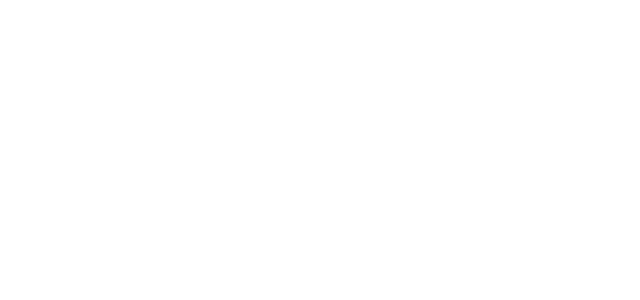
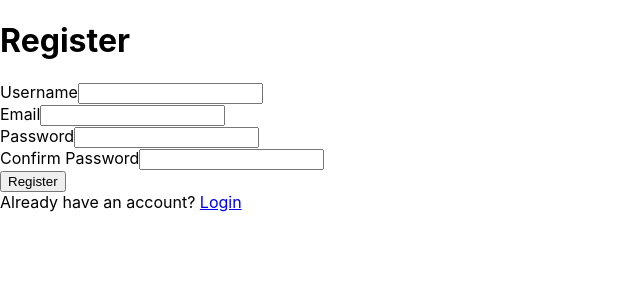
Before and after one commit to rgraner/ecommerce-part-II, a React (Create React App) app in the folder views/: page /register in a window 1280 px wide. Before the commit this address had no page. Shown: the top 300 px of the page, without its empty margins (0-640 px from the left). Built offline with nearby package versions, Linux system fonts and the light colour scheme.

Commit message:
Create registration new user page

```diff
--- a/views/package.json
+++ b/views/package.json
@@ -36,5 +36,5 @@
       "last 1 safari version"
     ]
   },
-  "proxy": "http://localhost:8000"
+  "proxy": "http://localhost:3000"
 }
--- a/views/src/App.js
+++ b/views/src/App.js
@@ -1,9 +1,10 @@
 import React from 'react';
 import { BrowserRouter as Router, Route, Routes } from 'react-router-dom';
-import Home from './components/Home';
+import Home from './components/Home.js';
 import Users from './components/Users.js';
-import Products from './components/Products';
+import Products from './components/Products.js';
 // import Orders from './components/Orders';
+import Register from './components/Register.js';
 
 function App() {
   return (
@@ -13,6 +14,7 @@
         <Route path="/users" element={<Users />} />
         <Route path="/products" element={<Products />} />
         {/* <Route path="/orders" element={<Orders />} /> */}
+        <Route path="/register" element={<Register />} />
       </Routes>
     </Router>
   );
--- a/views/src/components/Navbar.js
+++ b/views/src/components/Navbar.js
@@ -9,6 +9,7 @@
         <li><Link to="/users">Users</Link></li>
         <li><Link to="/products">Products</Link></li>
         <li><Link to="/orders">Orders</Link></li>
+        <li><Link to="/register">Register</Link></li>
       </ul>
     </nav>
   );
--- /dev/null
+++ b/views/src/components/Register.js
@@ -0,0 +1,91 @@
+import React, { useState } from 'react';
+import { Link } from 'react-router-dom';
+
+function Register() {
+    const [username, setUsername] = useState('');
+    const [email, setEmail] = useState('');
+    const [password, setPassword] = useState('');
+    const [confirmPassword, setConfirmPassword] = useState('');
+
+
+    const handleSubmit = async (event) => {
+        event.preventDefault();
+        if (password !== confirmPassword) {
+            alert("Passwords don't match");
+            return;
+        }
+        try {
+            const response = await fetch('/api/users', {
+                method: 'POST',
+                headers: {
+                    'Content-Type': 'application/json',
+                },
+                body: JSON.stringify({ username, email, password })
+            });
+            if (!response.ok) {
+                throw new Error(await response.text());
+            }
+            const data = await response.json();
+            setUsername('');
+            setEmail('');
+            setPassword('');
+            setConfirmPassword('');
+            // handle successful registration
+        } catch (error) {
+            console.error(error);
+            alert(error.message);
+            // handle registration error
+        }
+
+    }
+
+    return (
+        <div>
+            <h1>Register</h1>
+            <form onSubmit={handleSubmit}>
+                <div>
+                    <label htmlFor="username">Username</label>
+                    <input
+                    type="text"
+                    id="username"
+                    value={username}
+                    onChange={(event) => setUsername(event.target.value)}
+                    />
+                </div>
+                <div>
+                    <label htmlFor="email">Email</label>
+                    <input
+                    type="email"
+                    id="email"
+                    value={email}
+                    onChange={(event) => setEmail(event.target.value)}
+                    />
+                </div>
+                <div>
+                    <label htmlFor="password">Password</label>
+                    <input
+                    type="password"
+                    id="password"
+                    value={password}
+                    onChange={(event) => setPassword(event.target.value)}
+                    />
+                </div>
+                <div>
+                    <label htmlFor="confirm-password">Confirm Password</label>
+                    <input
+                    type="password"
+                    id="confirm-password"
+                    value={confirmPassword}
+                    onChange={(event) => setConfirmPassword(event.target.value)}
+                    />
+                </div>
+                <button type="submit">Register</button>
+            </form>
+            <div>
+                Already have an account? <Link to="/login">Login</Link>
+            </div>
+        </div>
+    );
+}
+
+export default Register;
```
Also changed, not shown: 2 other files (tests, documents, lock files or other folders).
